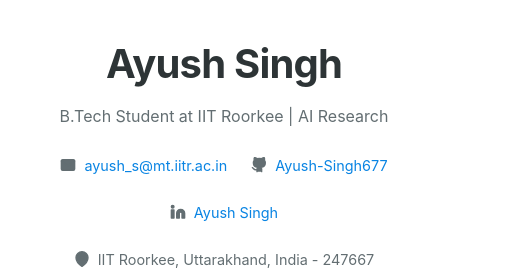
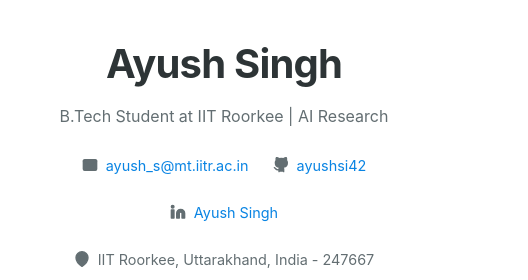
Before and after one commit to ayushsi42/ayushsi42.github.io, a plain HTML site: page index.html in a window 1280 px wide. Shown: the top 280 px of the page, 224-752 px from the left. Drawn offline with Linux system fonts and the light colour scheme.

Commit message:
Update index.html

```diff
--- a/index.html
+++ b/index.html
@@ -25,7 +25,7 @@
                   <svg xmlns="http://www.w3.org/2000/svg" width="18" height="18" viewBox="0 0 24 24" fill="none" stroke="currentColor" stroke-width="2" stroke-linecap="round" stroke-linejoin="round">
                       <path d="M9 19c-5 1.5-5-2.5-7-3m14 6v-3.87a3.37 3.37 0 0 0-.94-2.61c3.14-.35 6.44-1.54 6.44-7A5.44 5.44 0 0 0 20 4.77 5.07 5.07 0 0 0 19.91 1S18.73.65 16 2.48a13.38 13.38 0 0 0-7 0C6.27.65 5.09 1 5.09 1A5.07 5.07 0 0 0 5 4.77a5.44 5.44 0 0 0-1.5 3.78c0 5.42 3.3 6.61 6.44 7A3.37 3.37 0 0 0 9 18.13V22"></path>
                   </svg>
-                  <a href="https://github.com/Ayush-Singh677" target="_blank">Ayush-Singh677</a>
+                  <a href="https://github.com/Ayush-Singh677" target="_blank">ayushsi42</a>
               </div>
               <div class="contact-item">
                   <svg xmlns="http://www.w3.org/2000/svg" width="18" height="18" viewBox="0 0 24 24" fill="none" stroke="currentColor" stroke-width="2" stroke-linecap="round" stroke-linejoin="round">
```
